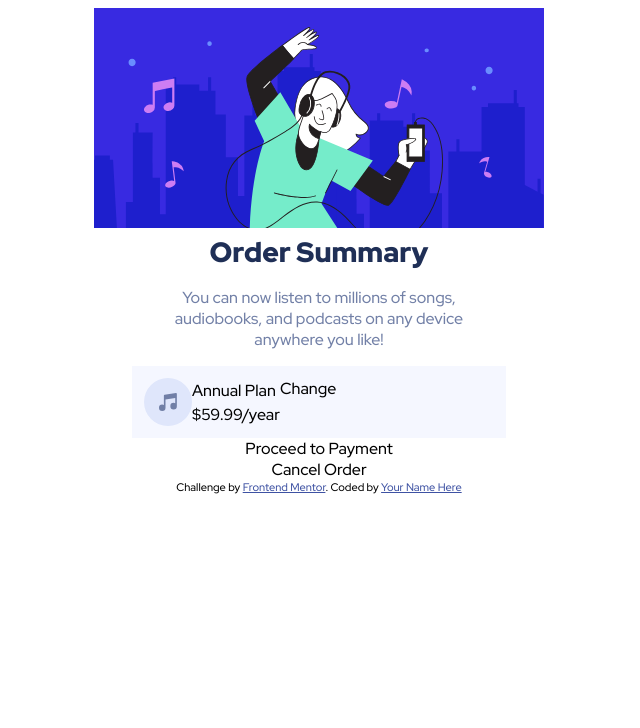
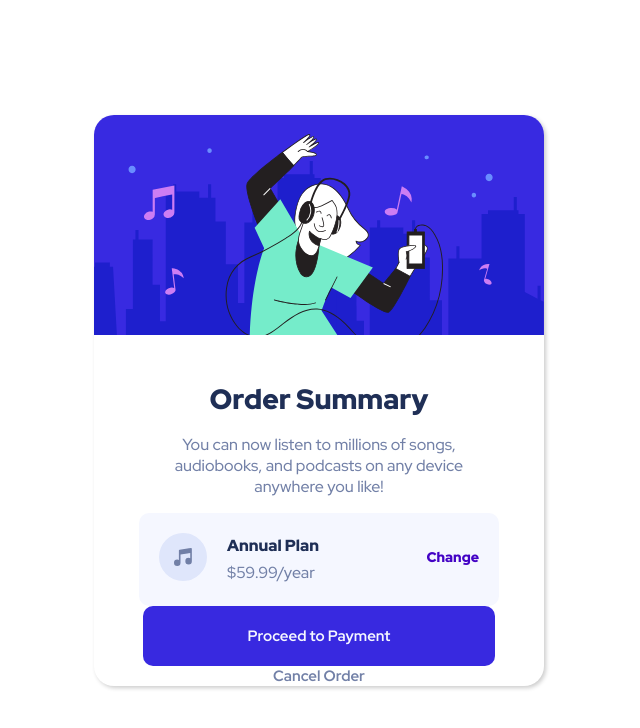
Before and after one commit to atikahnaz/order-summary-component-main, a plain HTML site: page index.html in a window 1280 px wide. Shown: the whole page, without its empty margins (321-961 px from the left). Drawn offline with Linux system fonts and the light colour scheme.

Commit message:
annual plan

```diff
--- a/index.html
+++ b/index.html
@@ -40,9 +40,6 @@
     <div class="cancel">Cancel Order</div>
   </div>
 
-  <div class="attribution">
-    Challenge by <a href="https://www.frontendmentor.io?ref=challenge" target="_blank">Frontend Mentor</a>.
-    Coded by <a href="#">Your Name Here</a>
-  </div>
+
 </body>
 </html>
--- a/style.css
+++ b/style.css
@@ -3,20 +3,29 @@
 
 body {
     font-family: 'Red Hat Display', sans-serif;
+    height: 100vh;
+    margin: 0;
+    display: flex;
+    justify-content: center;
+    align-items: center;
 
 }
 
 .outer-container {
-    display:flex;
+    display:inline-flex;
     flex-direction: column;
     justify-content: center;
     align-items: center;
+    box-shadow: 2px 2px 4px rgba(0, 0, 0, 0.2);
+    border-radius: 20px;
+    overflow: hidden;
 }
 
 .order-summary {
     font-weight: 900;
     font-size: 28px;
     color: hsl(223, 47%, 23%);
+    margin-top: 40px;
 }
 
 .description {
@@ -28,13 +37,16 @@ body {
 
 .plan {
     display: flex;
+    position: relative;
     background-color: hsl(225, 100%, 98%);
-    width: 350px;
-    padding: 12px;
+    width: 320px;
+    padding: 20px;
+    border-radius: 10px;
 }
 
 .music-icon {
-    display: flex;
+    position: relative;
+    left: 0px;
 }
 
 .annual-plan {
@@ -42,6 +54,40 @@ body {
     flex-direction: column;
     justify-content: space-around;
     font-size: 16px;
+    position: relative;
+    left: 20px;
+}
 
+.plan-title {
+    color: hsl(223, 47%, 23%);
+    font-weight: 900;
+}
 
+.price {
+    color: hsl(224, 23%, 55%);
 }
+
+.change {
+    position: absolute;
+    right: 20px;
+    top: 35px;
+
+    color: hsl(260, 98%, 39%);
+    font-weight: 900;
+    font-size: 14px;
+}
+
+.payment {
+    background-color: hsl(245, 75%, 52%);
+    color: hsl(225, 100%, 98%);
+    font-size: 15px;
+    padding: 20px 105px;
+    border-radius: 10px;
+    font-weight: 700;
+}
+
+.cancel {
+    color: hsl(224, 23%, 55%);
+    font-weight: 700;
+    font-size: 15px;
+}
```
